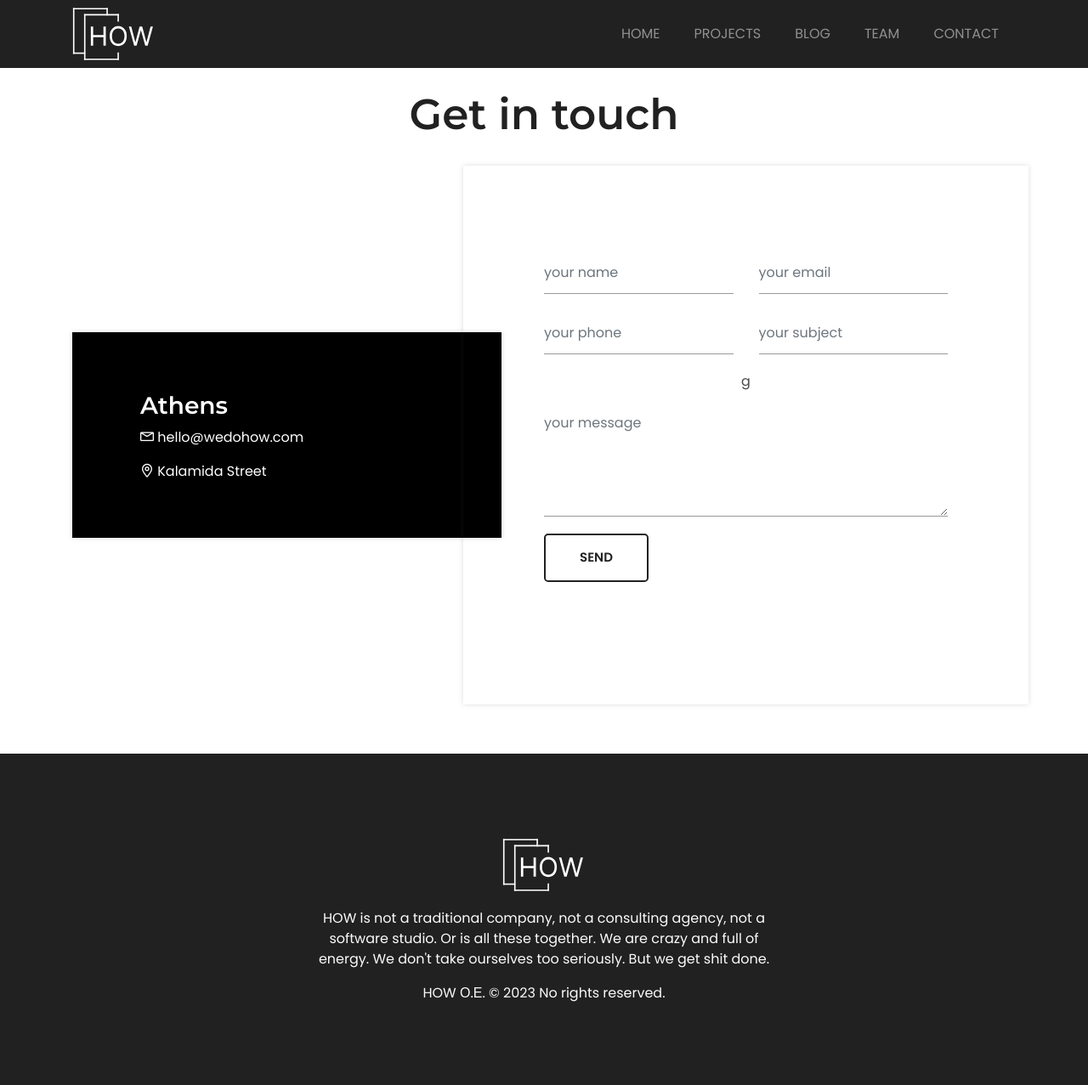
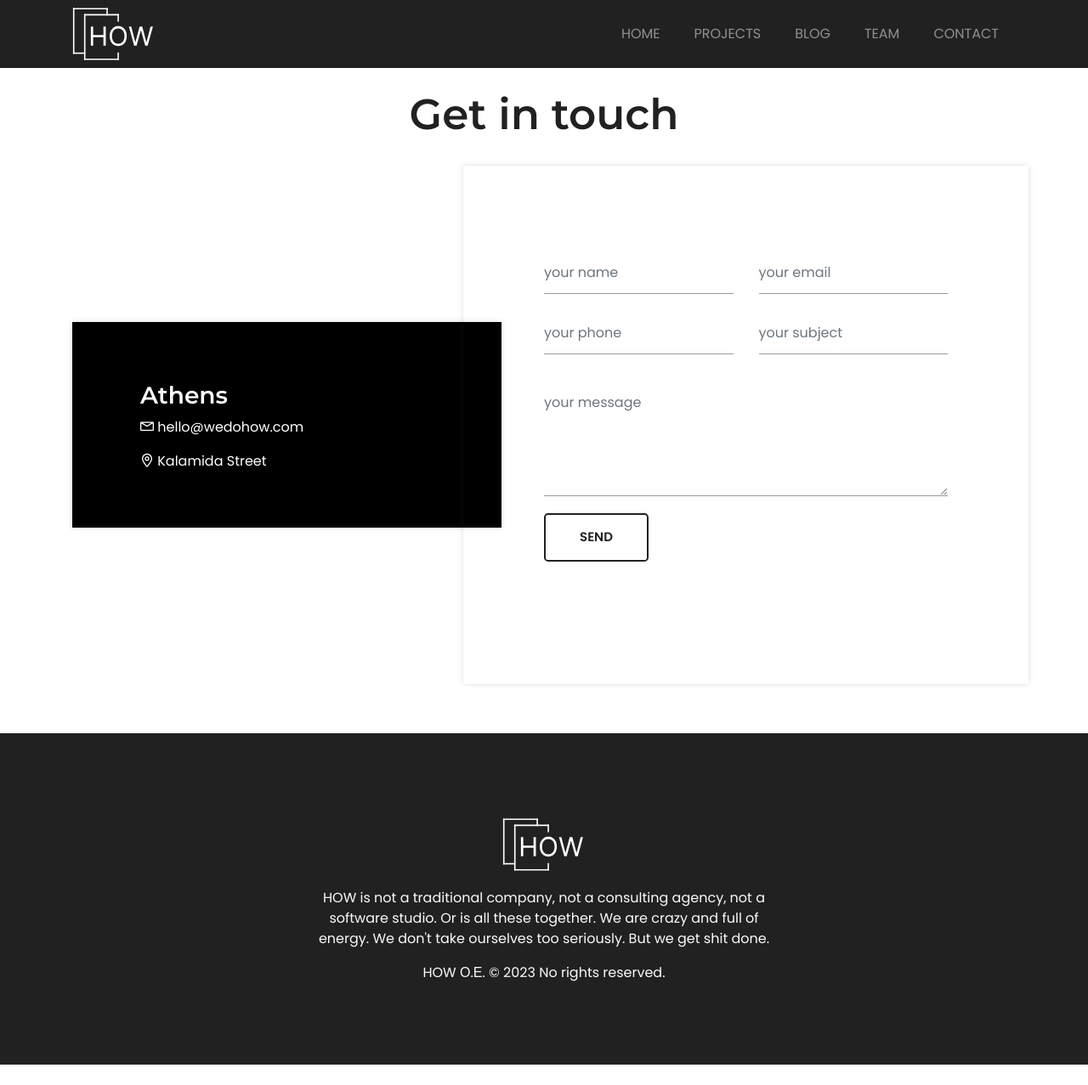
Before and after one commit to wedohow/wedohow.com, a Jekyll site: the page built from contact.html, in a window 1280 px wide. Shown: the whole page at 85% size. Built offline with Jekyll 4.4.1, drawn with Linux system fonts in a browser that asks for light colours; comment, search, counter and statistics services are not loaded; after the commit the page ends 1253 px from its top, so only the background shows below that.

Commit message:
Remove typo

```diff
--- a/contact.html
+++ b/contact.html
@@ -60,7 +60,7 @@ title: "Contact us"
                 placeholder="your subject"
                 required
               />
-            </div>g
+            </div>
 
             <input type="hidden" name="_captcha">
 
```
